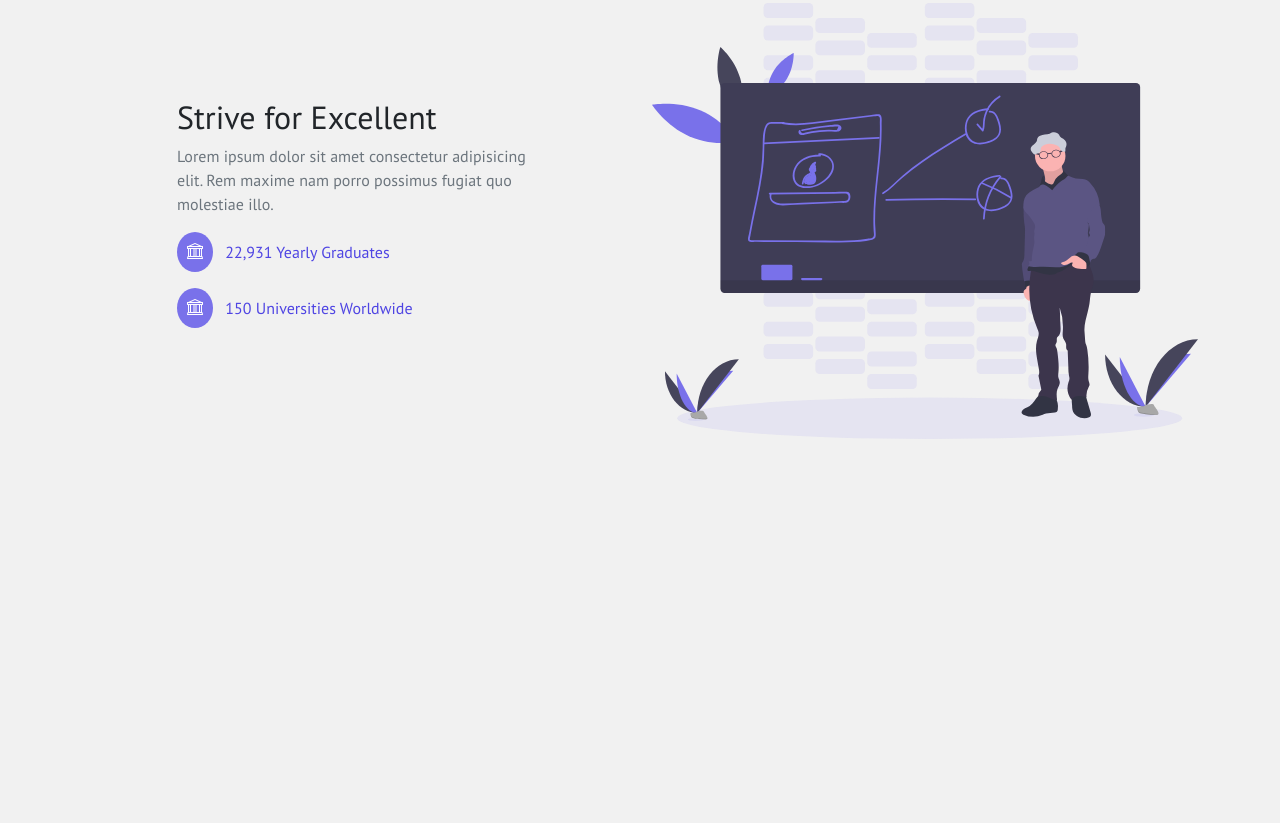
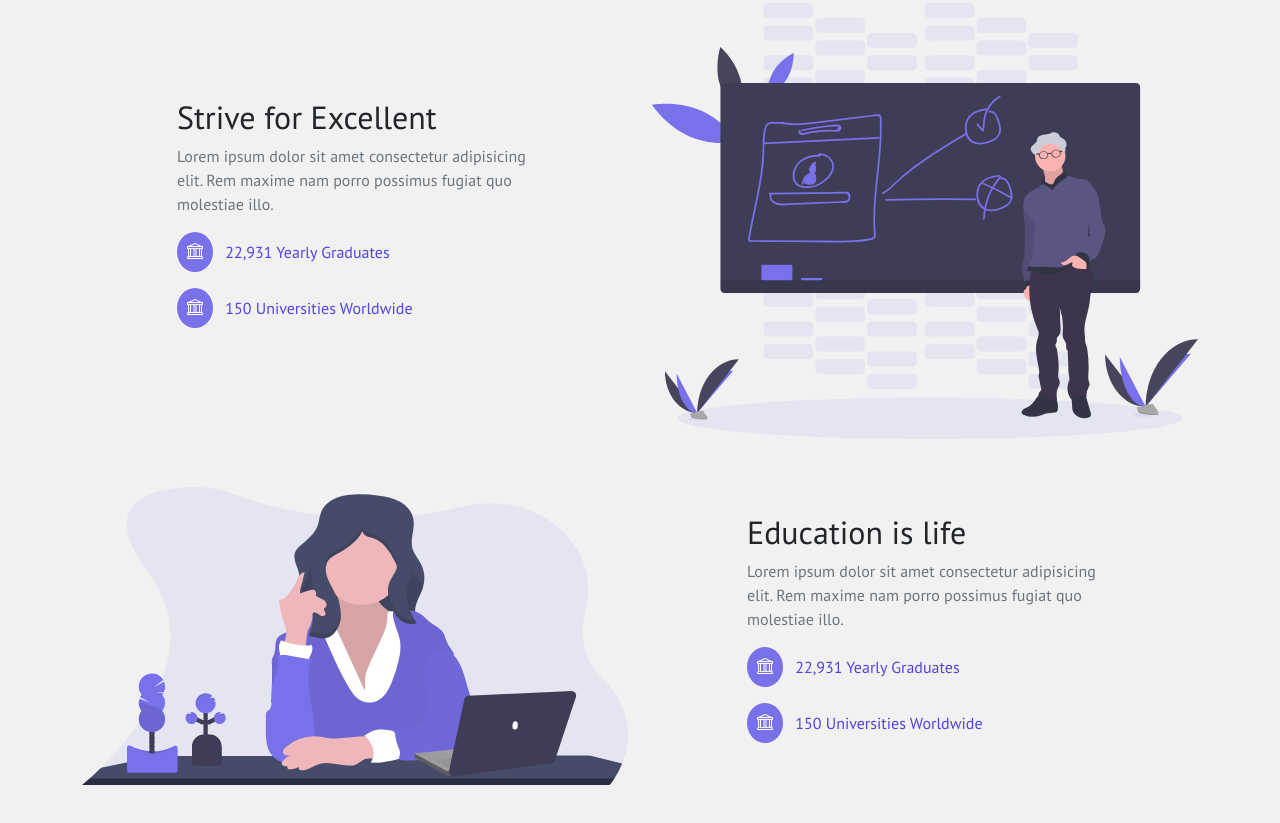
Before and after one commit to mm-tvkl/Complete-Project-4, a website: page index.html in a window 1280 px wide. Shown: the part 2267-3090 px from the top of the page. Before the commit the page ends 2826 px from the top, so only its background shows below. Drawn offline with nearby package versions, Linux system fonts and the light colour scheme.

Commit message:
Section 3 of Program added to project

```diff
--- a/index.html
+++ b/index.html
@@ -341,6 +341,34 @@
                         </div>
                     </div>
                 </div>
+
+                <!-- Section 3 -->
+                <div class="row my-4 gy-4">
+                    <div class="col-lg-6 col-sm-12">
+                        <img src="./dist/img/image/section3-img.svg" class="img-fluid">
+                    </div>
+                    <div class="col-lg-6 col-sm-12 d-flex align-items-center">
+                        <div class="row justify-content-center align-items-center">
+                            <div class="col-8">
+                                <h2>Education is life</h2>
+                                <p class="text-muted">Lorem ipsum dolor sit amet consectetur adipisicing elit. Rem maxime nam porro possimus fugiat quo molestiae illo.</p>
+                                <div class="my-3">
+                                    <span>
+                                        <i class="bi bi-bank d-inline-flex bg-icon-color-primary"></i>
+                                    </span>
+                                    <span class="ms-2 text-primary-blue fs-6">22,931 Yearly Graduates</span>
+                                </div>
+                                <div class="my-3">
+                                    <span>
+                                        <i class="bi bi-bank d-inline-flex bg-icon-color-primary"></i>
+                                    </span>
+                                    <span class="ms-2 text-primary-blue fs-6">150 Universities Worldwide</span>
+                                </div>
+                            </div>
+                        </div>
+                    </div>
+                </div>
+
             </div>
         </div>
     </section>
```
